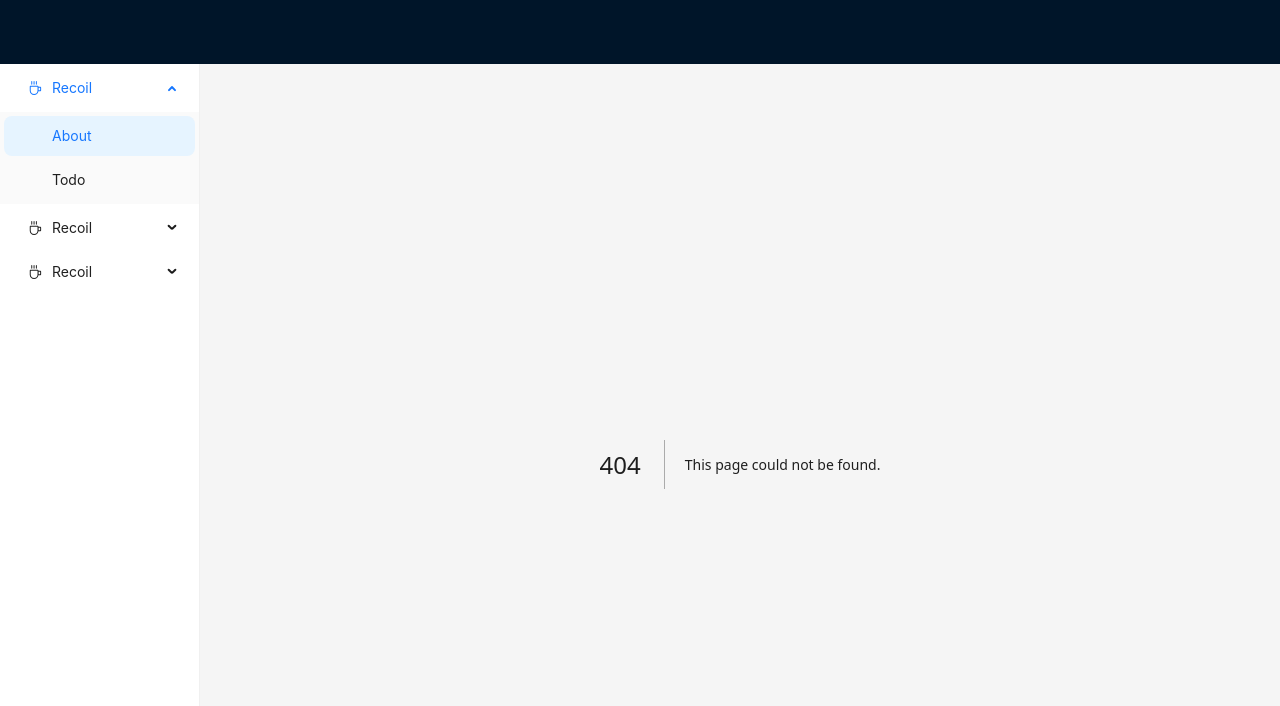
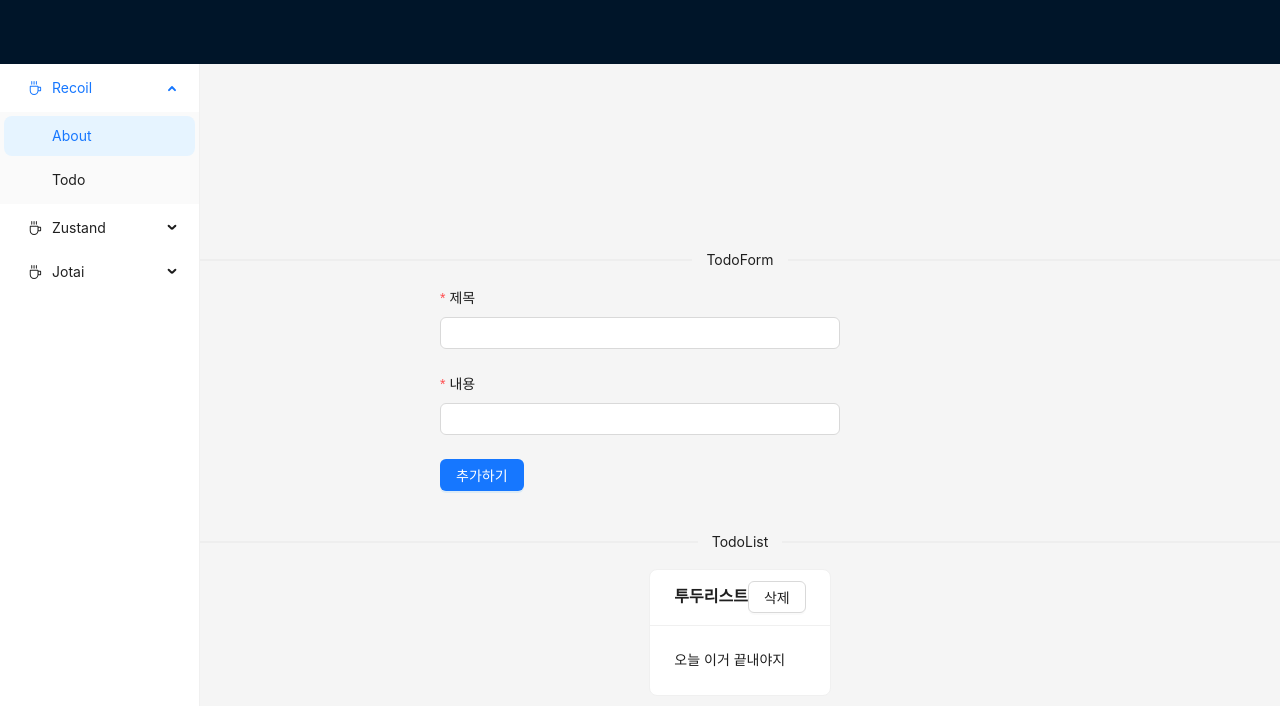
Before and after one commit to kordobby/tttodolist, a Next.js app: page /zustand/todo in a window 1280 px wide. Before the commit this address had no page. Shown: the top 706 px of the page. Built offline with nearby package versions, Linux system fonts and the light colour scheme.

Commit message:
add. zustand and zustand todolist

```diff
--- a/package.json
+++ b/package.json
@@ -18,6 +18,7 @@
     "react": "18.2.0",
     "react-dom": "18.2.0",
     "recoil": "^0.7.7",
-    "typescript": "5.0.4"
+    "typescript": "5.0.4",
+    "zustand": "^4.3.7"
   }
 }
--- a/src/components/GNB/Layout/NavMenu.tsx
+++ b/src/components/GNB/Layout/NavMenu.tsx
@@ -28,24 +28,36 @@ const NavMenu = () => {
     getMenuItem(() => {}, "Recoil", "recoil", <CoffeeOutlined />, [
       getMenuItem(
         () => {
-          route.push("/recoil");
+          route.replace("/recoil");
         },
         "About",
         "1"
       ),
       getMenuItem(
         () => {
-          route.push("/recoil/todo");
+          route.replace("/recoil/todo");
         },
         "Todo",
         "2"
       ),
     ]),
-    getMenuItem(() => {}, "Recoil", "jotai", <CoffeeOutlined />, [
-      getMenuItem(() => {}, "About", "3"),
-      getMenuItem(() => {}, "Todo", "4"),
+    getMenuItem(() => {}, "Zustand", "zustand", <CoffeeOutlined />, [
+      getMenuItem(
+        () => {
+          route.push("/zustand");
+        },
+        "About",
+        "3"
+      ),
+      getMenuItem(
+        () => {
+          route.push("/zustand/todo");
+        },
+        "Todo",
+        "4"
+      ),
     ]),
-    getMenuItem(() => {}, "Recoil", "zustand", <CoffeeOutlined />, [
+    getMenuItem(() => {}, "Jotai", "jotai", <CoffeeOutlined />, [
       getMenuItem(() => {}, "About", "5"),
       getMenuItem(() => {}, "Todo", "6"),
     ]),
--- a/src/components/Recoil/RecoilList.tsx
+++ b/src/components/Recoil/RecoilList.tsx
@@ -25,7 +25,7 @@ const TodoCard = ({ title, contents, id }: TodoCardInterface) => {
   );
 };
 
-type TodoType = {
+export type TodoType = {
   title: string;
   contents: string;
   id: number;
--- /dev/null
+++ b/src/components/Zustand/ZustandForm.tsx
@@ -0,0 +1,65 @@
+import { Button, Form, Input } from "antd";
+import { useRecoilState } from "recoil";
+import { zustandTodo } from "./store/ZustandStore";
+
+const ZustandForm = () => {
+  const [form] = Form.useForm();
+  const title = Form.useWatch("title", form);
+  const contents = Form.useWatch("contents", form);
+  const { addTodo } = zustandTodo();
+
+  const onAddTodo = () => {
+    addTodo({ title, contents, id: Math.random() });
+  };
+
+  return (
+    <Form
+      form={form}
+      name="recoil-todo"
+      labelCol={{ span: 6 }}
+      wrapperCol={{ span: 16 }}
+      onValuesChange={(changedValues, values) => {
+        // console.log(values);
+      }}
+      layout="vertical"
+      style={{
+        width: 600,
+      }}
+      initialValues={{}}
+      autoComplete="off"
+      // labelAlign="left"
+    >
+      <Form.Item
+        label="제목"
+        name="title"
+        rules={[
+          {
+            required: true,
+            message: "오늘의 할 일은?",
+          },
+        ]}
+      >
+        <Input />
+      </Form.Item>
+      <Form.Item
+        label="내용"
+        name="contents"
+        rules={[
+          {
+            required: true,
+            message: "오늘의 할 일은?",
+          },
+        ]}
+      >
+        <Input />
+      </Form.Item>
+      <Form.Item label="">
+        <Button onClick={onAddTodo} type="primary" htmlType="submit">
+          추가하기
+        </Button>
+      </Form.Item>
+    </Form>
+  );
+};
+
+export default ZustandForm;
--- /dev/null
+++ b/src/components/Zustand/ZustandList.tsx
@@ -0,0 +1,49 @@
+import { zustandTodo } from "./store/ZustandStore";
+import { Button, Card, Space } from "antd";
+
+interface TodoCardInterface {
+  title: string;
+  contents: string;
+  id: number;
+}
+
+const TodoCard = ({ title, contents, id }: TodoCardInterface) => {
+  const { state, setState, deleteTodo } = zustandTodo();
+
+  return (
+    <Card
+      title={title}
+      extra={<Button onClick={() => deleteTodo(id)}>삭제</Button>}
+    >
+      <p>{contents}</p>
+    </Card>
+  );
+};
+
+type TodoType = {
+  title: string;
+  contents: string;
+  id: number;
+};
+
+const ZustandlList = () => {
+  const { state } = zustandTodo();
+
+  return (
+    <Space>
+      <Space>{/* <p>{todoCount}</p> */}</Space>
+      {state?.map((value, index) => {
+        return (
+          <TodoCard
+            key={`recoil-${value.id}-${index}`}
+            title={value.title}
+            contents={value.contents}
+            id={value.id}
+          />
+        );
+      })}
+    </Space>
+  );
+};
+
+export default ZustandlList;
--- /dev/null
+++ b/src/components/Zustand/store/ZustandStore.ts
@@ -0,0 +1,30 @@
+import { TodoType } from "@/components/Recoil/RecoilList";
+import { create } from "zustand";
+
+interface TodoInterface {
+  state: TodoType[];
+  setState: (newState: TodoType[]) => void;
+  addTodo: (newTodo: TodoType) => void;
+  deleteTodo: (id: number) => void;
+}
+
+const initialState = [
+  {
+    id: 0,
+    title: "투두리스트",
+    contents: "오늘 이거 끝내야지",
+  },
+];
+
+export const zustandTodo = create<TodoInterface>((set) => ({
+  state: initialState,
+  setState: (newState: TodoType[]) => set({ state: newState }),
+  addTodo: (newTodo: TodoType) =>
+    set((prev) => ({
+      state: [...prev.state, newTodo],
+    })),
+  deleteTodo: (id: number) =>
+    set((prev) => ({
+      state: [...prev.state.filter((value) => value.id !== id)],
+    })),
+}));
--- /dev/null
+++ b/src/pages/zustand/index.tsx
@@ -0,0 +1,5 @@
+const IndexPage = () => {
+  return <></>;
+};
+
+export default IndexPage;
--- /dev/null
+++ b/src/pages/zustand/todo/index.tsx
@@ -0,0 +1,25 @@
+import { NextPage } from "next";
+import { Divider, Row } from "antd";
+import ZustandForm from "@/components/Zustand/ZustandForm";
+import ZustandlList from "@/components/Zustand/ZustandList";
+
+const TodoPage: NextPage = () => {
+  return (
+    <Row
+      style={{
+        display: "flex",
+        justifyContent: "center",
+        alignItems: "center",
+        flexDirection: "column",
+        height: "100vh",
+      }}
+    >
+      <Divider plain>TodoForm</Divider>
+      <ZustandForm />
+      <Divider plain>TodoList</Divider>
+      <ZustandlList />
+    </Row>
+  );
+};
+
+export default TodoPage;
```
Also changed, not shown: 1 other file (tests, documents, lock files or other folders).
